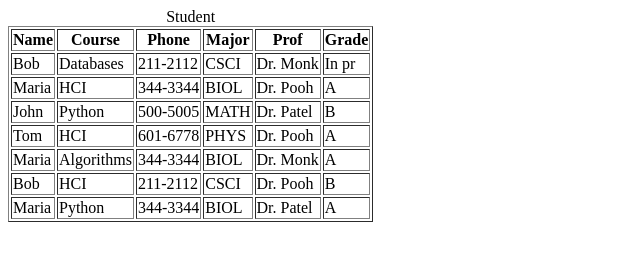
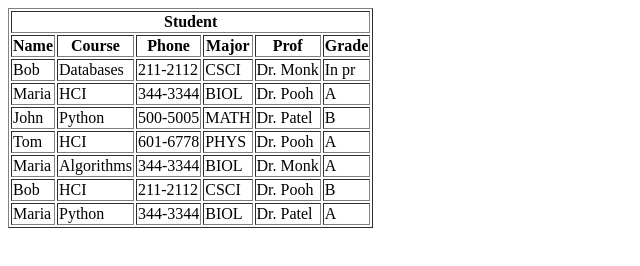
Before and after one commit to SmartestDevelopers/maaz, a plain HTML site: page task3.html in a window 1280 px wide. Shown: the whole page, without its empty margins (0-640 px from the left). Drawn offline with Linux system fonts and the light colour scheme.

Commit message:
Update task3.html

```diff
--- a/task3.html
+++ b/task3.html
@@ -2,8 +2,14 @@
 <html lang="en">
 
 <body>
-    <table  border="1">
-        <caption>Student</caption>
+    <table border="1">
+
+
+        <tr>
+            <th colspan="6">
+                Student
+            </th>
+        </tr>
         <tr>
             <th>Name</th>
             <th>Course</th>
```
